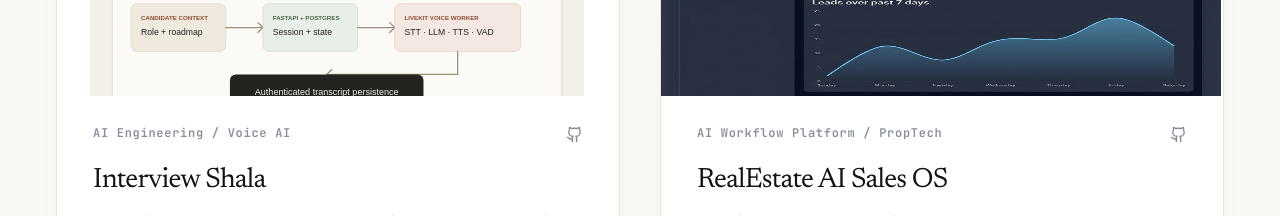
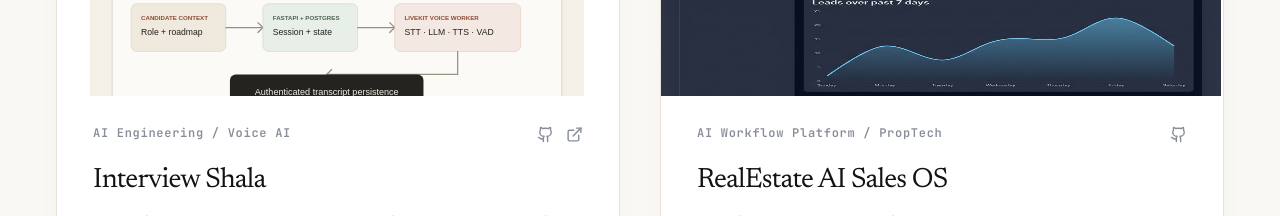
Before and after one commit to tanishapritha/PORTFOLIO, a Next.js app: page /work in a window 1280 px wide. Shown: the part 860-1076 px from the top of the page. Built offline with nearby package versions, Linux system fonts and the light colour scheme.

Commit message:
Add Interview Shala live demo URL

```diff
--- a/app/data/interview-shala.ts
+++ b/app/data/interview-shala.ts
@@ -57,7 +57,7 @@ The application distinguishes a successful API build from a working end-to-end v
     trendingKeywords: ["Voice-AI", "LiveKit-Agents", "FastAPI", "Realtime-Systems"],
     links: {
         github: "https://github.com/tanishapritha/interview-shala",
-        live: "#"
+        live: "https://web-ten-phi-49.vercel.app/"
     },
     hasImage: true
 };
```
